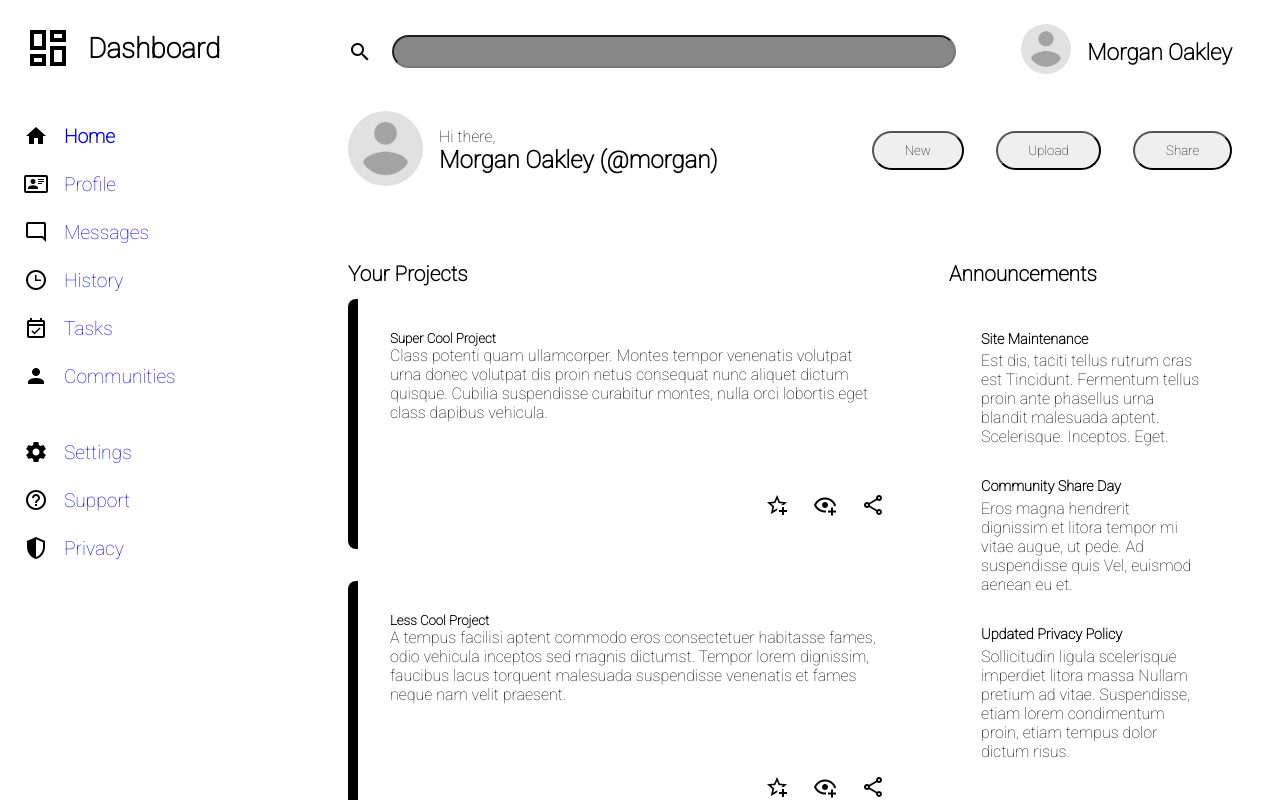
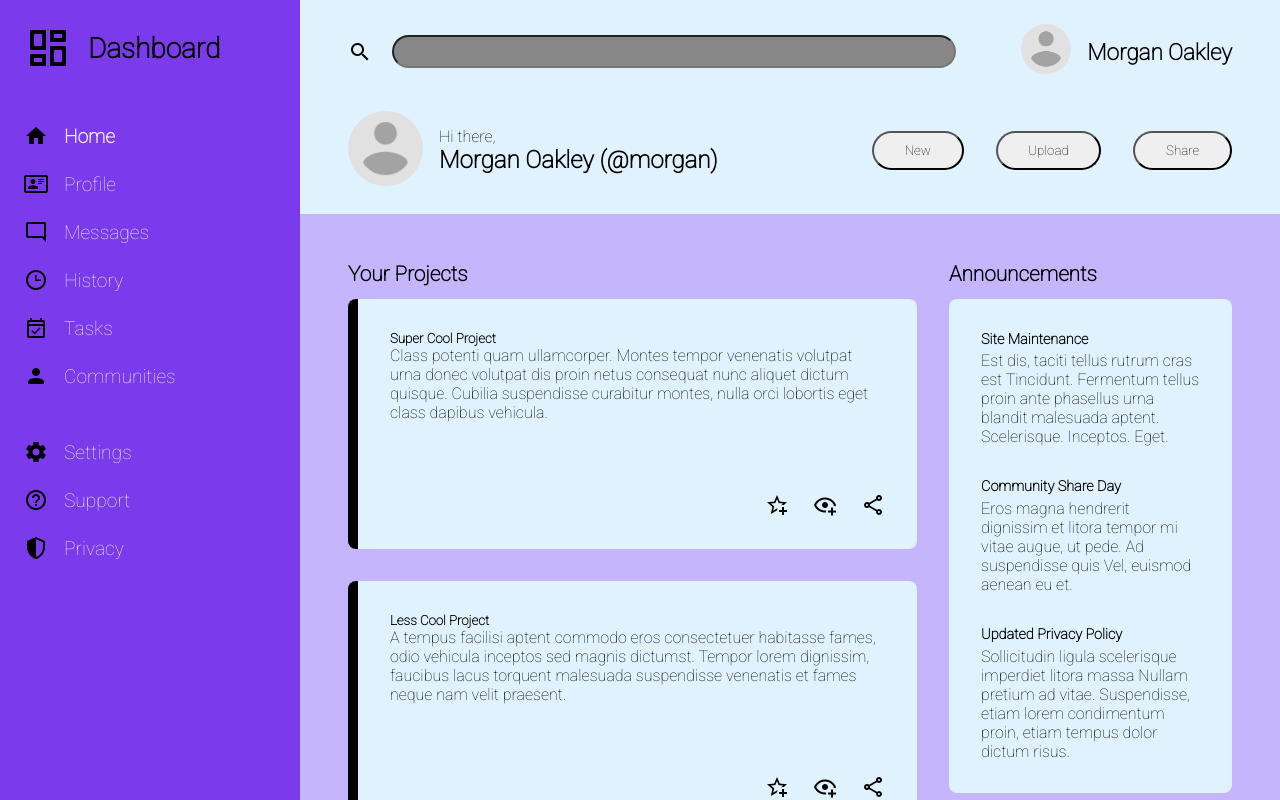
Before and after one commit to bazinygero/admin-dashboard, a plain HTML site: page index.html in a window 1280 px wide. Drawn offline with Linux system fonts and the light colour scheme.

Commit message:
basic coloring

```diff
--- a/style.css
+++ b/style.css
@@ -12,6 +12,7 @@ ul {
 
 a {
     text-decoration: none;
+    color: #ede9fe;
 }
 
 .acc-image-large {
@@ -38,6 +39,7 @@ body {
 .header {
     grid-area: header;
     padding: 1.5rem 3rem;
+    background-color: #e0f2fe;
 }
 
 .top {
@@ -109,6 +111,7 @@ body {
 .sidebar {
     padding: 1.5rem;
     grid-area: sidebar;
+    background-color: #7c3aed;
 }
 
 .sidebar-title {
@@ -143,6 +146,7 @@ body {
 }
 
 .content {
+    background-color: #c4b5fd;
     grid-area: content;
     padding: 3rem;
     display: grid;
@@ -163,6 +167,7 @@ body {
 .card {
     padding: 2rem;
     border-radius: 0.5rem;
+    background-color: #e0f2fe;
 }
 
 .projects {
```
Lines whose indentation alone changed are shown as unchanged.
